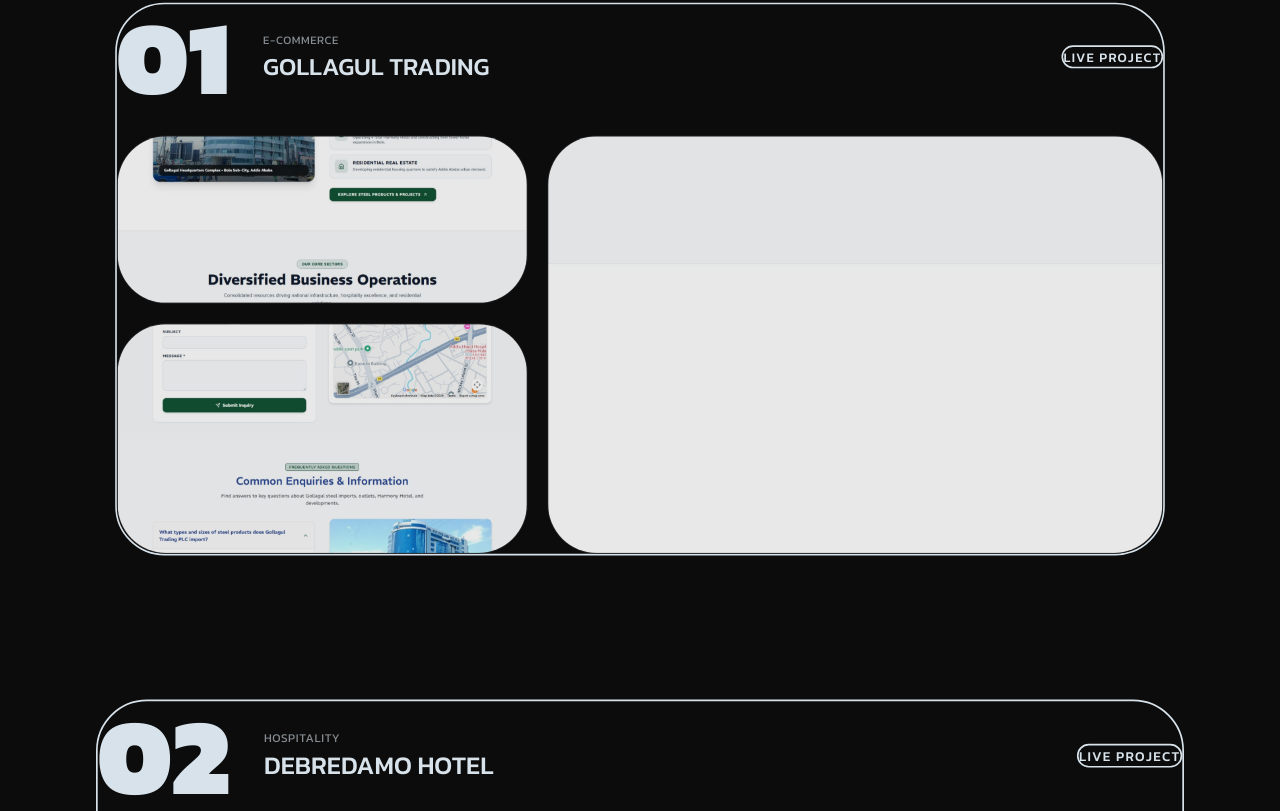
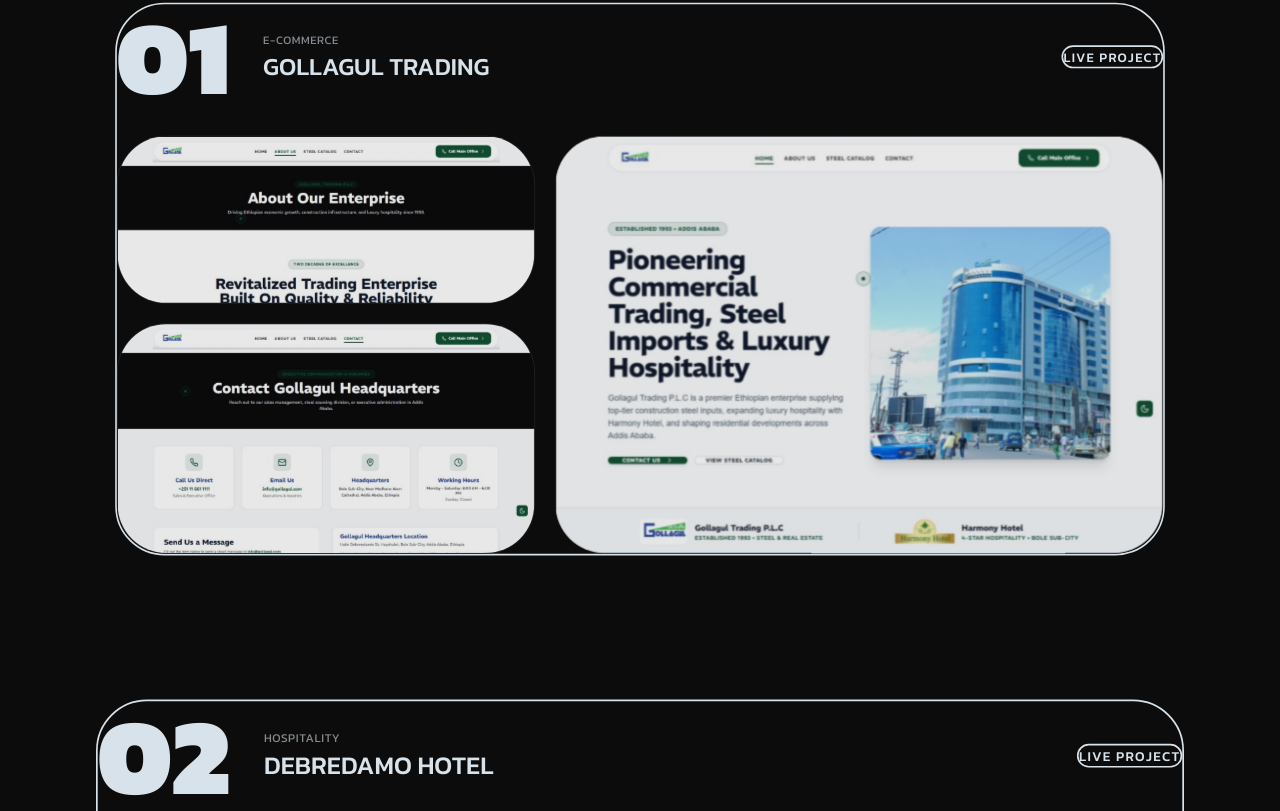
Before and after one commit to Tse12ga/Tsegaye, a Next.js app: page / in a window 1280 px wide. Shown: the part 2609-3420 px from the top of the page. Built offline with nearby package versions, Linux system fonts and the light colour scheme.

Commit message:
Enable internal scroll for long website screenshots inside project cards

```diff
--- a/app/globals.css
+++ b/app/globals.css
@@ -25,4 +25,12 @@
     -webkit-background-clip: text;
     -webkit-text-fill-color: transparent;
   }
+
+  .hide-scrollbar::-webkit-scrollbar {
+    display: none;
+  }
+  .hide-scrollbar {
+    -ms-overflow-style: none;
+    scrollbar-width: none;
+  }
 }
--- a/app/page.tsx
+++ b/app/page.tsx
@@ -256,17 +256,19 @@
 
       <div className="flex flex-col md:flex-row gap-4 sm:gap-6 w-full">
         {/* Left Col */}
-        <div className="w-full md:w-[40%] flex flex-col gap-4 sm:gap-6">
-          <div className="w-full h-[clamp(130px,16vw,230px)] relative rounded-[40px] sm:rounded-[50px] md:rounded-[60px] overflow-hidden bg-neutral-900 border border-white/5">
-            <img src={proj.col1[0]} alt={`${proj.name} screenshot 1`} className="absolute inset-0 w-full h-full object-cover opacity-90 hover:opacity-100 transition-opacity" loading="lazy" />
+        <div className="w-full md:w-[40%] flex flex-col gap-4 sm:gap-6 shrink-0">
+          <div className="w-full h-[clamp(130px,16vw,230px)] relative rounded-[40px] sm:rounded-[50px] md:rounded-[60px] overflow-y-auto hide-scrollbar bg-neutral-900 border border-white/5">
+            <img src={proj.col1[0]} alt={`${proj.name} screenshot 1`} className="w-full h-auto block opacity-90 hover:opacity-100 transition-opacity" loading="lazy" />
           </div>
-          <div className="w-full h-[clamp(160px,22vw,340px)] relative rounded-[40px] sm:rounded-[50px] md:rounded-[60px] overflow-hidden bg-neutral-900 border border-white/5">
-            <img src={proj.col1[1]} alt={`${proj.name} screenshot 2`} className="absolute inset-0 w-full h-full object-cover opacity-90 hover:opacity-100 transition-opacity" loading="lazy" />
+          <div className="w-full h-[clamp(160px,22vw,340px)] relative rounded-[40px] sm:rounded-[50px] md:rounded-[60px] overflow-y-auto hide-scrollbar bg-neutral-900 border border-white/5">
+            <img src={proj.col1[1]} alt={`${proj.name} screenshot 2`} className="w-full h-auto block opacity-90 hover:opacity-100 transition-opacity" loading="lazy" />
           </div>
         </div>
         {/* Right Col */}
-        <div className="w-full md:w-[60%] h-[400px] md:h-auto relative rounded-[40px] sm:rounded-[50px] md:rounded-[60px] overflow-hidden bg-neutral-900 border border-white/5">
-          <img src={proj.col2} alt={`${proj.name} dashboard`} className="absolute inset-0 w-full h-full object-cover opacity-90 hover:opacity-100 transition-opacity" loading="lazy" />
+        <div className="w-full md:w-[60%] h-[400px] md:h-auto relative rounded-[40px] sm:rounded-[50px] md:rounded-[60px] overflow-hidden">
+          <div className="absolute inset-0 overflow-y-auto hide-scrollbar bg-neutral-900 border border-white/5 rounded-[40px] sm:rounded-[50px] md:rounded-[60px]">
+            <img src={proj.col2} alt={`${proj.name} dashboard`} className="w-full h-auto block opacity-90 hover:opacity-100 transition-opacity" loading="lazy" />
+          </div>
         </div>
       </div>
     </motion.div>
```
